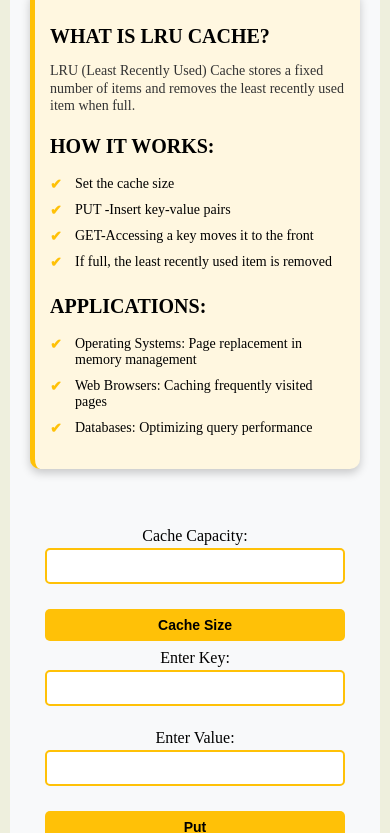
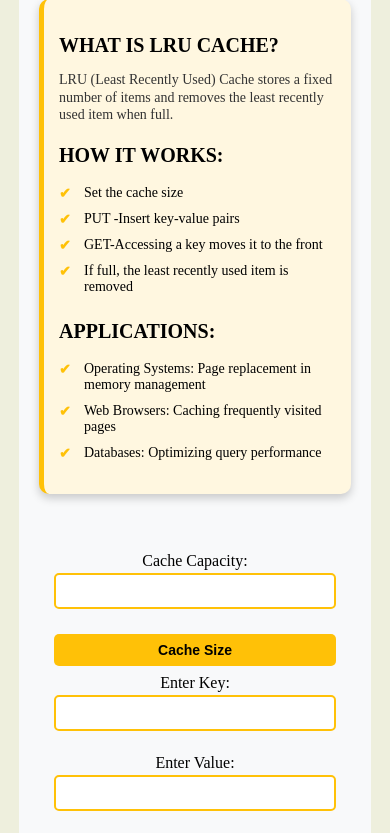
Before and after one commit to aitipamulalassya/LRU-Cache, a plain HTML site: page index.html in a window 390 px wide. Shown: the part 85-918 px from the top of the page. Drawn offline with Linux system fonts and the light colour scheme.

Commit message:
Update style.css

```diff
--- a/style.css
+++ b/style.css
@@ -158,6 +158,7 @@ button:active {
 
 /* For tablet and below */
 @media (max-width: 1024px) {
+
   .container {
     flex-direction: column;
     padding: 0 15px; /* ✅ add horizontal padding */
@@ -180,7 +181,8 @@ button:active {
   }
 
   .container {
-    padding: 0 10px;  /* ✅ side padding on container */
+    padding: 0 10px;
+   /* ✅ side padding on container */
   }
 
   .info,
@@ -199,6 +201,9 @@ button:active {
 
 
 @media (max-width: 480px) {
+ body{
+  margin:19px;
+ }
   .header {
     font-size: 22px;
   }
```
